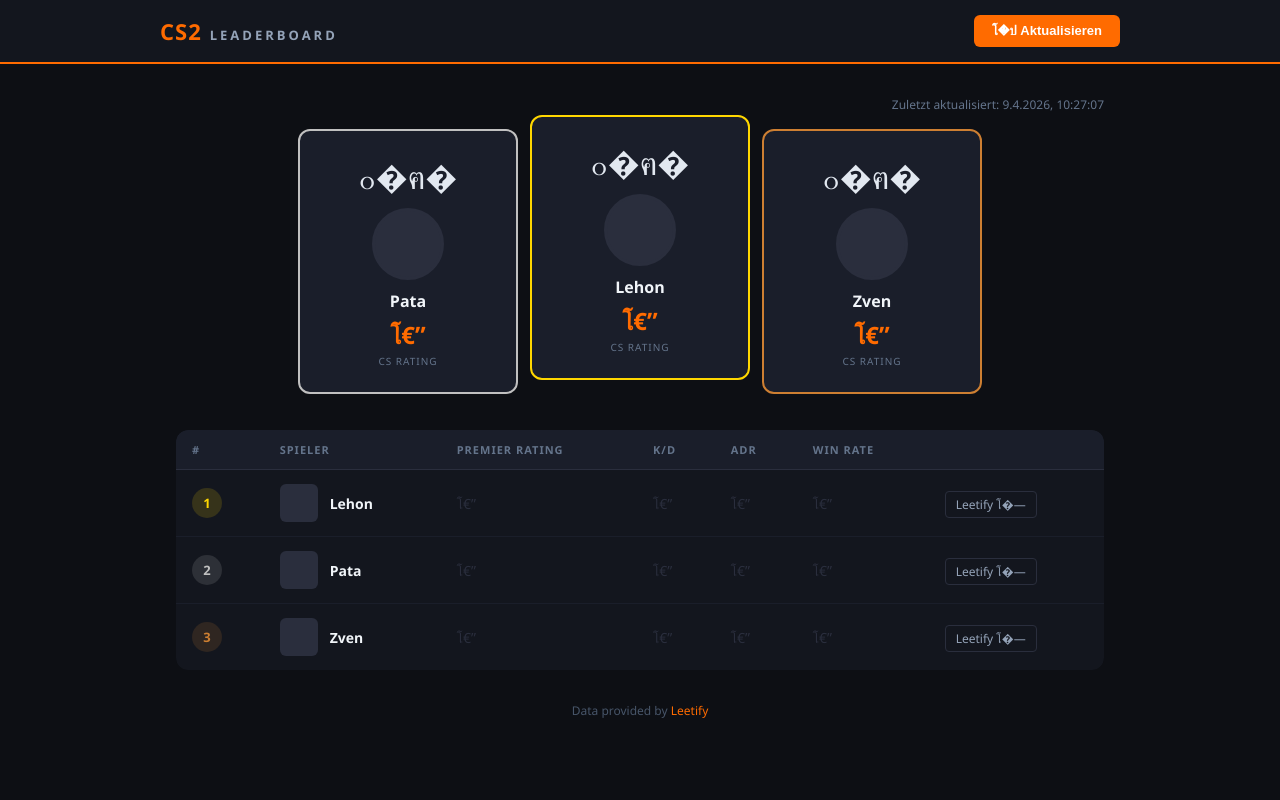
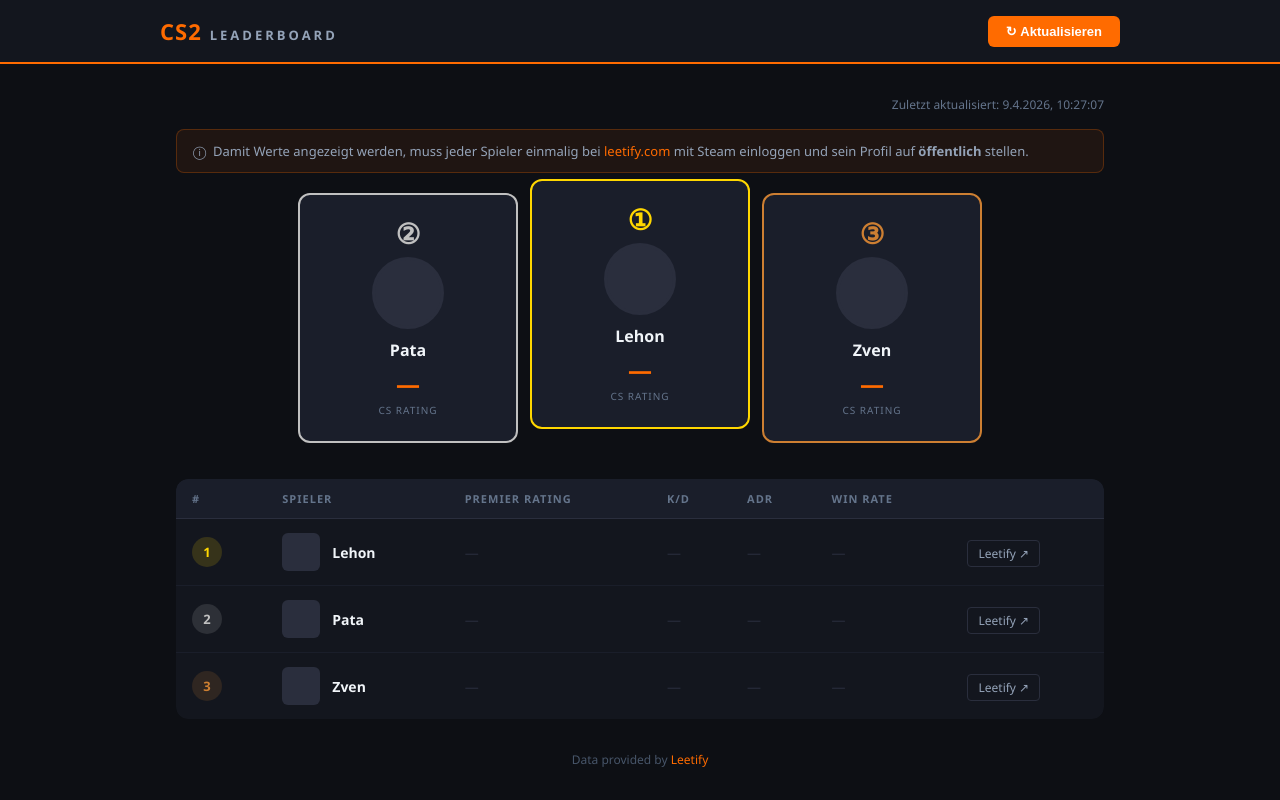
Before and after one commit to Cathex-boop/cs-leaderboard, a website: page index.html in a window 1280 px wide. Drawn offline with Linux system fonts and the light colour scheme; no server answers.

Commit message:
Update index.html

```diff
--- a/index.html
+++ b/index.html
@@ -66,7 +66,6 @@
       text-align: right;
     }
 
-    /* Podium */
     .podium {
       display: flex;
       justify-content: center;
@@ -88,7 +87,15 @@
     .podium-card.rank-2 { border-color: #C0C0C0; }
     .podium-card.rank-3 { border-color: #CD7F32; }
 
-    .podium-medal { font-size: 32px; margin-bottom: 10px; }
+    .podium-medal {
+      font-size: 28px;
+      margin-bottom: 10px;
+      line-height: 1;
+    }
+    .medal-gold   { color: #FFD700; font-weight: 900; }
+    .medal-silver { color: #C0C0C0; font-weight: 900; }
+    .medal-bronze { color: #CD7F32; font-weight: 900; }
+
     .podium-avatar {
       width: 72px; height: 72px;
       border-radius: 50%;
@@ -102,7 +109,6 @@
     .podium-rating { font-size: 24px; font-weight: 800; color: #ff6b00; }
     .podium-rating-label { font-size: 10px; color: #64748b; letter-spacing: 1px; margin-top: 3px; }
 
-    /* Table */
     .table-wrap { overflow-x: auto; border-radius: 12px; }
     .leaderboard-table {
       width: 100%;
@@ -192,6 +198,18 @@
       border-radius: 12px;
     }
 
+    .info-banner {
+      background: rgba(255,107,0,0.08);
+      border: 1px solid rgba(255,107,0,0.25);
+      border-radius: 8px;
+      padding: 12px 16px;
+      margin-bottom: 20px;
+      font-size: 13px;
+      color: #94a3b8;
+    }
+    .info-banner a { color: #ff6b00; text-decoration: none; }
+    .info-banner a:hover { text-decoration: underline; }
+
     .attribution {
       text-align: center;
       margin-top: 32px;
@@ -216,19 +234,27 @@
       <span class="logo-lb">LEADERBOARD</span>
     </div>
     <button id="refreshBtn" onclick="loadLeaderboard()">
-      &#x21BB; Aktualisieren
+      &#x21BB;&nbsp;Aktualisieren
     </button>
   </div>
 </header>
 
 <main>
   <div class="updated-info" id="updatedAt"></div>
+
+  <div class="info-banner">
+    &#9432;&nbsp; Damit Werte angezeigt werden, muss jeder Spieler einmalig bei
+    <a href="https://leetify.com" target="_blank">leetify.com</a> mit Steam einloggen
+    und sein Profil auf <strong>&#246;ffentlich</strong> stellen.
+  </div>
+
   <div id="container">
     <div class="loading">
       <div class="spinner"></div>
       <p>Lade Daten von Leetify...</p>
     </div>
   </div>
+
   <div class="attribution">
     Data provided by <a href="https://leetify.com" target="_blank">Leetify</a>
   </div>
@@ -241,7 +267,7 @@
     { steamId64: "76561199208386886", displayName: "Zven"  }
   ];
 
-  const PROXY = "https://corsproxy.io/?url=";
+  const PROXY   = "https://corsproxy.io/?url=";
   const LEETIFY = "https://api.cs-prod.leetify.com/api/profile/";
 
   async function fetchPlayer(player) {
@@ -251,46 +277,72 @@
       if (!res.ok) throw new Error("HTTP " + res.status);
       const data = await res.json();
 
-      const meta = data.meta || {};
-      const games = data.games || [];
-      const recent = data.recentGames || [];
+      // Flexibles Mapping — deckt alte & neue Leetify-API-Struktur ab
+      const meta   = data.meta || data.playerSummary || data.profile || {};
+      const games  = data.games || data.matchHistory || [];
+      const recent = data.recentGames || data.recentMatches || games.slice(0, 10);
 
-      const wins = games.filter(g => g.won === true).length;
-      const winRate = games.length > 0 ? ((wins / games.length) * 100).toFixed(1) : null;
-      const avgKd  = recent.length > 0 ? (recent.reduce((s,g) => s + (g.kdRatio||0), 0) / recent.length).toFixed(2) : null;
-      const avgAdr = recent.length > 0 ? (recent.reduce((s,g) => s + (g.adr||0), 0) / recent.length).toFixed(1) : null;
+      const csRating =
+        meta.csRating       ??
+        meta.premierRating  ??
+        meta.cs_rating      ??
+        data.csRating       ??
+        data.premierRating  ??
+        null;
+
+      const avatar =
+        meta.avatarUrl   ||
+        meta.avatar      ||
+        meta.avatarFull  ||
+        meta.profilePicture ||
+        null;
+
+      const steamName =
+        meta.name        ||
+        meta.steamName   ||
+        meta.personaname ||
+        player.displayName;
+
+      const wins      = games.filter(g => g.won === true || g.result === "win").length;
+      const winRate   = games.length > 0 ? ((wins / games.length) * 100).toFixed(1) : null;
+
+      const kdValues  = recent.map(g => g.kdRatio ?? g.kd ?? g.kd_ratio ?? null).filter(v => v !== null);
+      const adrValues = recent.map(g => g.adr ?? g.averageDamagePerRound ?? null).filter(v => v !== null);
+
+      const avgKd  = kdValues.length  > 0 ? (kdValues.reduce((s,v)  => s+v, 0) / kdValues.length).toFixed(2)  : null;
+      const avgAdr = adrValues.length > 0 ? (adrValues.reduce((s,v) => s+v, 0) / adrValues.length).toFixed(1) : null;
 
       return {
-        steamId64:    player.steamId64,
-        displayName:  player.displayName,
-        steamName:    meta.name || player.displayName,
-        avatar:       meta.avatarUrl || null,
-        premierRating: meta.csRating || null,
-        kd:           avgKd,
-        adr:          avgAdr,
-        winRate:      winRate,
-        totalGames:   games.length,
-        leetifyUrl:   "https://leetify.com/app/profile/" + player.steamId64
+        steamId64:     player.steamId64,
+        displayName:   player.displayName,
+        steamName,
+        avatar,
+        premierRating: csRating,
+        kd:            avgKd,
+        adr:           avgAdr,
+        winRate,
+        totalGames:    games.length,
+        leetifyUrl:    "https://leetify.com/app/profile/" + player.steamId64
       };
     } catch(e) {
       return {
-        steamId64: player.steamId64,
-        displayName: player.displayName,
-        steamName: player.displayName,
-        avatar: null,
+        steamId64:     player.steamId64,
+        displayName:   player.displayName,
+        steamName:     player.displayName,
+        avatar:        null,
         premierRating: null,
         kd: null, adr: null, winRate: null, totalGames: null,
-        leetifyUrl: "https://leetify.com/app/profile/" + player.steamId64,
-        error: true
+        leetifyUrl:    "https://leetify.com/app/profile/" + player.steamId64,
+        error:         true
       };
     }
   }
 
   async function loadLeaderboard() {
-    const btn = document.getElementById("refreshBtn");
+    const btn       = document.getElementById("refreshBtn");
     const container = document.getElementById("container");
-    btn.disabled = true;
-    btn.textContent = "Lรคdt...";
+    btn.disabled    = true;
+    btn.textContent = "Ladt...";
     container.innerHTML = '<div class="loading"><div class="spinner"></div><p>Lade Daten von Leetify...</p></div>';
 
     const results = await Promise.all(PLAYERS.map(fetchPlayer));
@@ -300,40 +352,47 @@
       "Zuletzt aktualisiert: " + new Date().toLocaleString("de-DE");
 
     render(sorted);
-    btn.disabled = false;
-    btn.textContent = "โ�ป Aktualisieren";
+    btn.disabled    = false;
+    btn.innerHTML   = "&#x21BB;&nbsp;Aktualisieren";
   }
 
   function val(v, suffix) {
-    if (v == null) return '<span class="null-val">โ€”</span>';
-    return v + (suffix||"");
+    if (v == null) return '<span class="null-val">&#8212;</span>';
+    return v + (suffix || "");
   }
 
+  const MEDALS = [
+    '<span class="medal-gold">&#9312;</span>',
+    '<span class="medal-silver">&#9313;</span>',
+    '<span class="medal-bronze">&#9314;</span>'
+  ];
+
   function render(players) {
-    const container = document.getElementById("container");
-    const medals = ["๐�ฅ�","๐�ฅ�","๐�ฅ�"];
-    const rankClass = ["r1","r2","r3"];
+    const container  = document.getElementById("container");
+    const top3       = players.slice(0, 3);
+    const rankClass  = ["r1","r2","r3"];
 
-    // Podium (top 3, order: 2nd - 1st - 3rd)
-    const top3 = players.slice(0,3);
-    const order = top3.length === 3 ? [1,0,2] : top3.map((_,i)=>i);
-    let podium = '<div class="podium">';
+    // Podium: Reihenfolge 2. - 1. - 3.
+    const order = top3.length === 3 ? [1,0,2] : top3.map((_,i) => i);
+    let podium  = '<div class="podium">';
     order.forEach(i => {
       if (!top3[i]) return;
       const p = top3[i];
       const r = i + 1;
+      const borderClass = ["rank-1","rank-2","rank-3"][i];
       podium += `
-        <div class="podium-card rank-${r}">
-          <div class="podium-medal">${medals[i]||"#"+r}</div>
-          ${p.avatar ? `<img class="podium-avatar" src="${p.avatar}" onerror="this.style.visibility='hidden'"/>` : '<div class="podium-avatar"></div>'}
+        <div class="podium-card ${borderClass}">
+          <div class="podium-medal">${MEDALS[i] || "#" + r}</div>
+          ${p.avatar
+            ? `<img class="podium-avatar" src="${p.avatar}" alt="${p.displayName}" onerror="this.style.visibility='hidden'"/>`
+            : '<div class="podium-avatar"></div>'}
           <div class="podium-name">${p.displayName}</div>
-          <div class="podium-rating">${p.premierRating != null ? p.premierRating.toLocaleString("de-DE") : "โ€”"}</div>
+          <div class="podium-rating">${p.premierRating != null ? p.premierRating.toLocaleString("de-DE") : "&#8212;"}</div>
           <div class="podium-rating-label">CS RATING</div>
         </div>`;
     });
     podium += '</div>';
 
-    // Table
     let rows = "";
     players.forEach((p, idx) => {
       const rc = rankClass[idx] || "rn";
@@ -342,18 +401,22 @@
           <td><div class="rank-badge ${rc}">${idx+1}</div></td>
           <td>
             <div class="player-cell">
-              ${p.avatar ? `<img class="player-avatar" src="${p.avatar}" onerror="this.style.visibility='hidden'"/>` : '<div class="player-avatar"></div>'}
+              ${p.avatar
+                ? `<img class="player-avatar" src="${p.avatar}" alt="${p.displayName}" onerror="this.style.visibility='hidden'"/>`
+                : '<div class="player-avatar"></div>'}
               <div>
                 <div class="player-name">${p.displayName}</div>
                 ${p.steamName !== p.displayName ? `<div class="player-steam">${p.steamName}</div>` : ""}
               </div>
             </div>
           </td>
-          <td>${p.premierRating != null ? `<span class="rating-val">${p.premierRating.toLocaleString("de-DE")}</span>` : '<span class="null-val">โ€”</span>'}</td>
+          <td>${p.premierRating != null
+            ? `<span class="rating-val">${p.premierRating.toLocaleString("de-DE")}</span>`
+            : '<span class="null-val">&#8212;</span>'}</td>
           <td>${val(p.kd)}</td>
           <td>${val(p.adr)}</td>
           <td>${val(p.winRate, "%")}</td>
-          <td><a class="leetify-link" href="${p.leetifyUrl}" target="_blank">Leetify โ�—</a></td>
+          <td><a class="leetify-link" href="${p.leetifyUrl}" target="_blank">Leetify &#8599;</a></td>
         </tr>`;
     });
 
```
